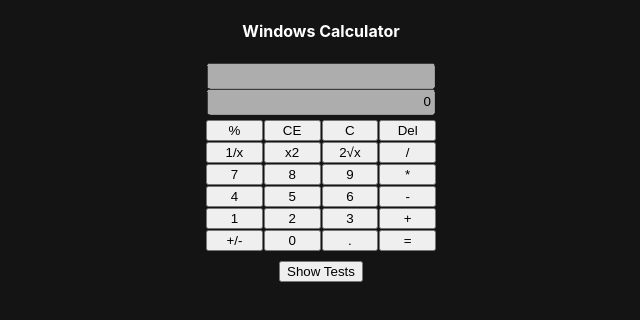
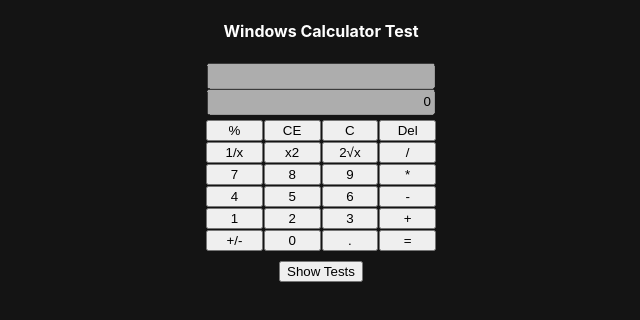
Before and after one commit to Pham-Xuan-Son/WindowsCalculator, a React (Create React App) app: page / in a window 1280 px wide. Shown: the top 320 px of the page, without its empty margins (319-959 px from the left). Built offline with nearby package versions, Linux system fonts and the light colour scheme.

Commit message:
Update App.js
test

```diff
--- a/src/App.js
+++ b/src/App.js
@@ -44,7 +44,7 @@
     >
       <div style={{ width: "230px" }}>
         <div>
-          <h4>Windows Calculator</h4>
+          <h4>Windows Calculator Test</h4>
         </div>
         <div>
           <InputField values={formula.display} />
```
